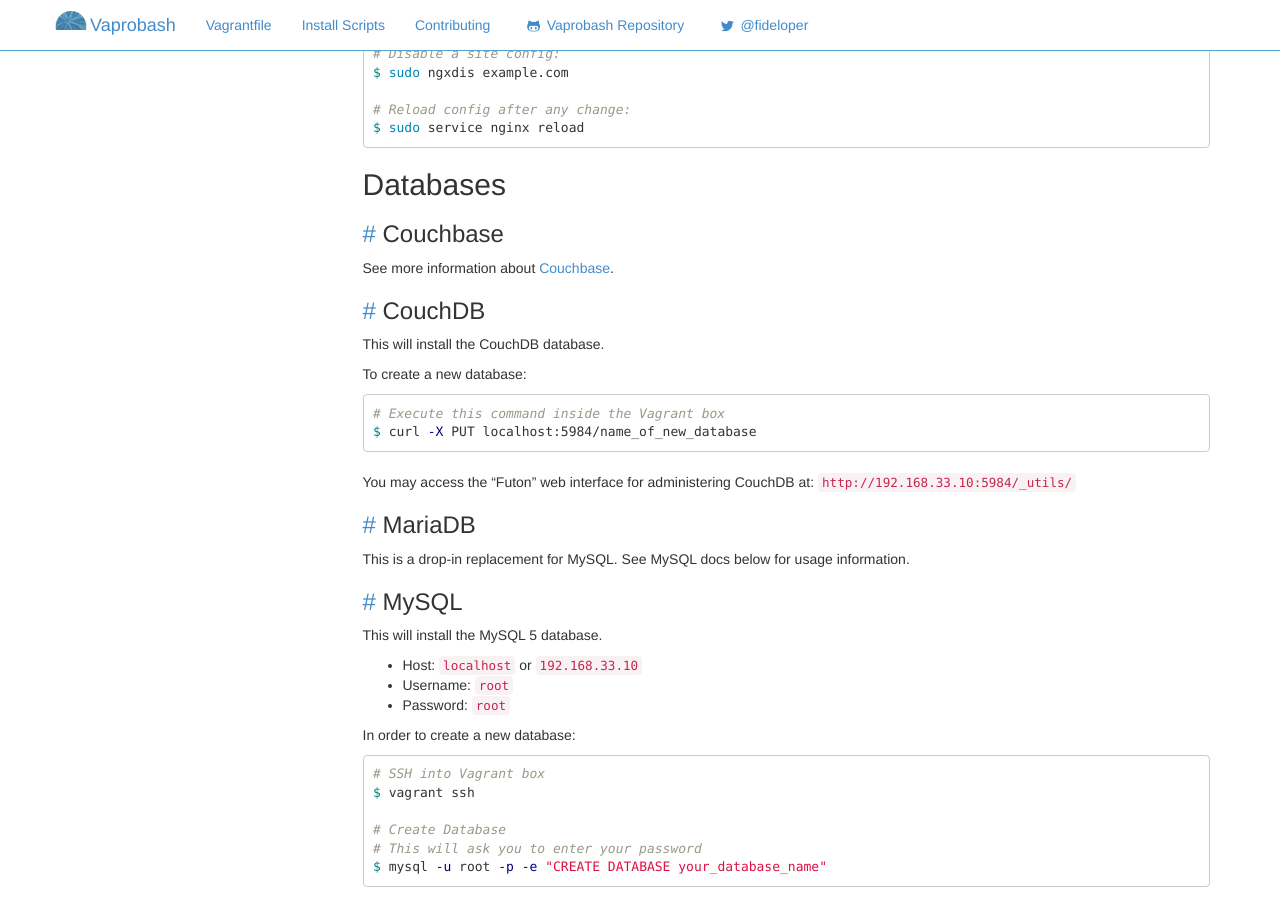
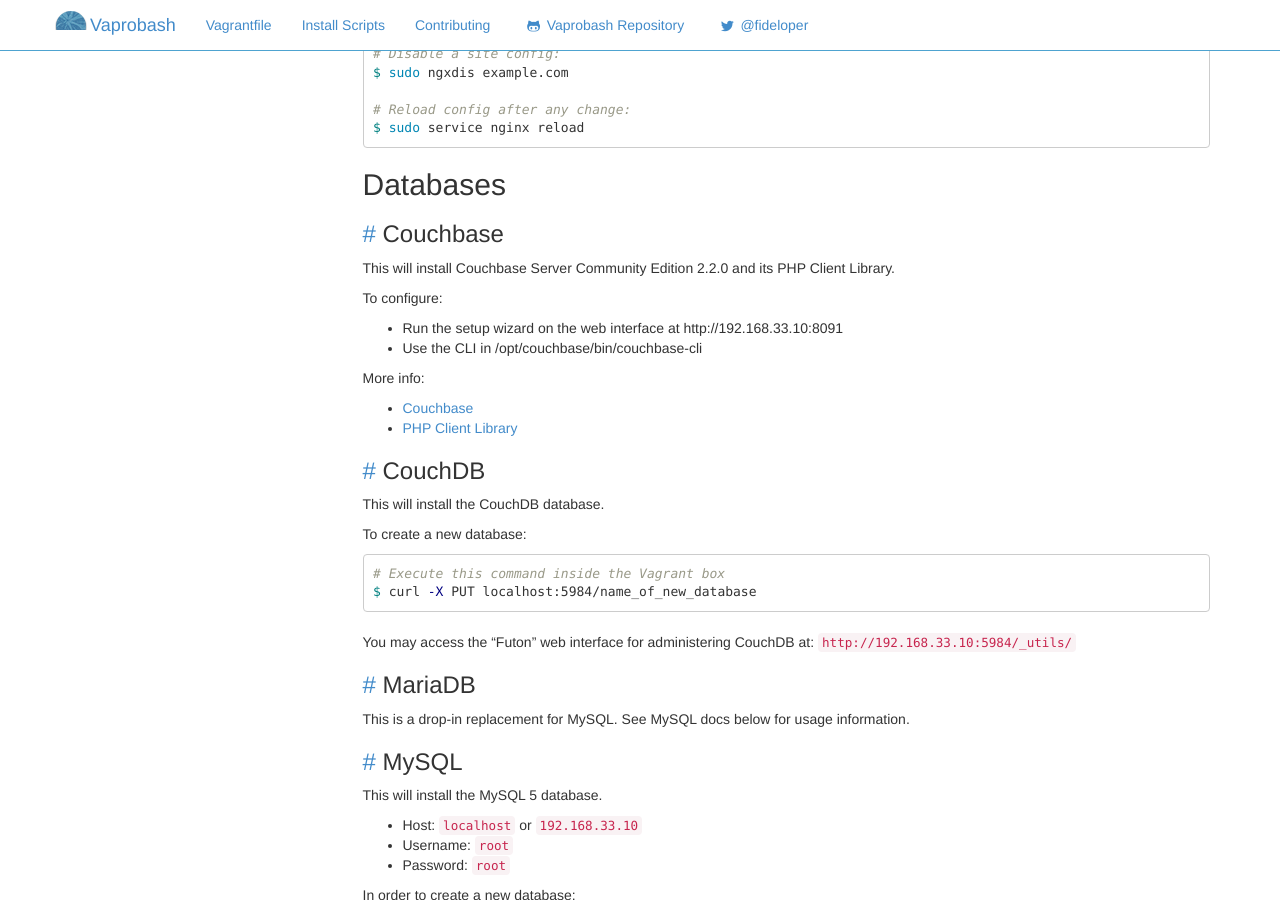
Before and after one commit to fideloper/Vaprobash, a Jekyll site: the page built from install-scripts.md, in a window 1280 px wide and 900 px high, scrolled down 2043 px. Built offline with Jekyll 4.4.1, drawn with Linux system fonts in a browser that asks for light colours; nearby versions of some CDN libraries; Markdown is read by kramdown in place of the engine named in the settings.

Commit message:
adding basic info on Couchbase

```diff
--- a/install-scripts.md
+++ b/install-scripts.md
@@ -110,7 +110,17 @@
 
 ### <a href="install-scripts.html#couchbase" name="couchbase" id="couchbase">#</a> Couchbase
 
-See more information about [Couchbase](http://www.couchbase.com/).
+This will install Couchbase Server Community Edition 2.2.0 and its PHP Client Library.
+
+To configure:
+
+- Run the setup wizard on the web interface at http://192.168.33.10:8091
+- Use the CLI in /opt/couchbase/bin/couchbase-cli
+
+More info:
+
+- [Couchbase](http://www.couchbase.com/)
+- [PHP Client Library](http://www.couchbase.com/communities/php/getting-started)
 
 ### <a href="install-scripts.html#couchdb" name="couchdb" id="couchdb">#</a> CouchDB
 
```
